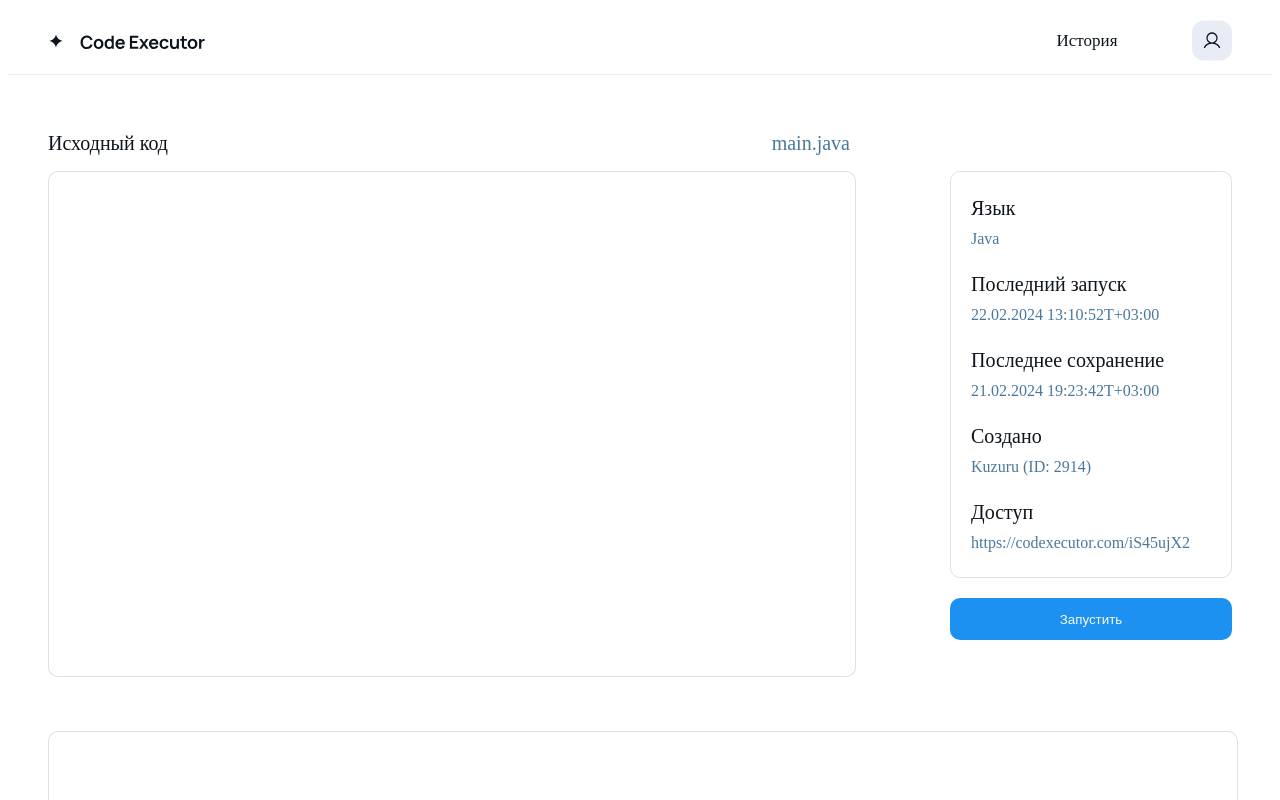
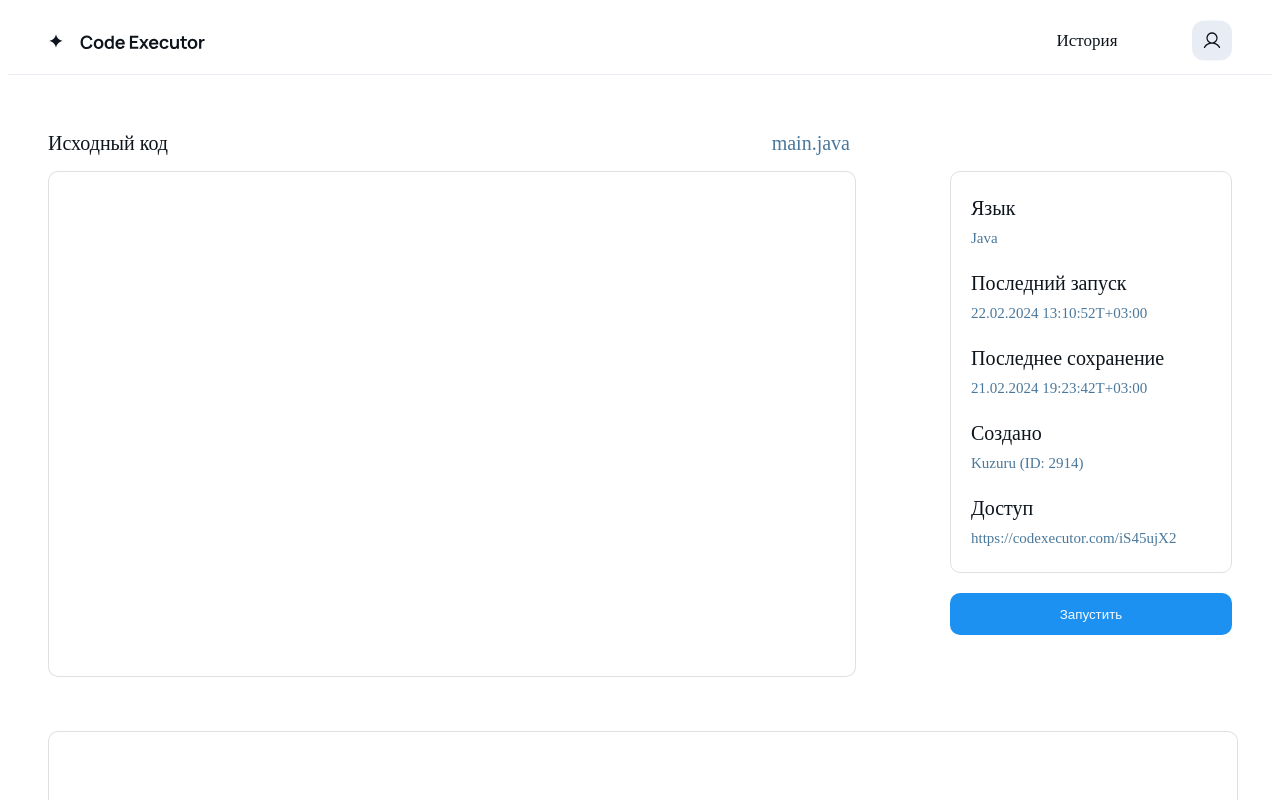
Before and after one commit to Kuzuru/code_executor, a Nuxt app in the folder frontend/: page / in a window 1280 px wide. Shown: the top 800 px of the page. Built offline with nearby package versions, Linux system fonts and the light colour scheme.

Commit message:
fix(InputInfo): подключил шрифты

```diff
--- a/frontend/assets/InputInfo.css
+++ b/frontend/assets/InputInfo.css
@@ -37,4 +37,8 @@
 .info__item_text{
     color: #4A789C;
     margin: 0;
+    font-family: Manrope;
+    font-weight: 500;
+    font-size: 15px;
+
 }
```
